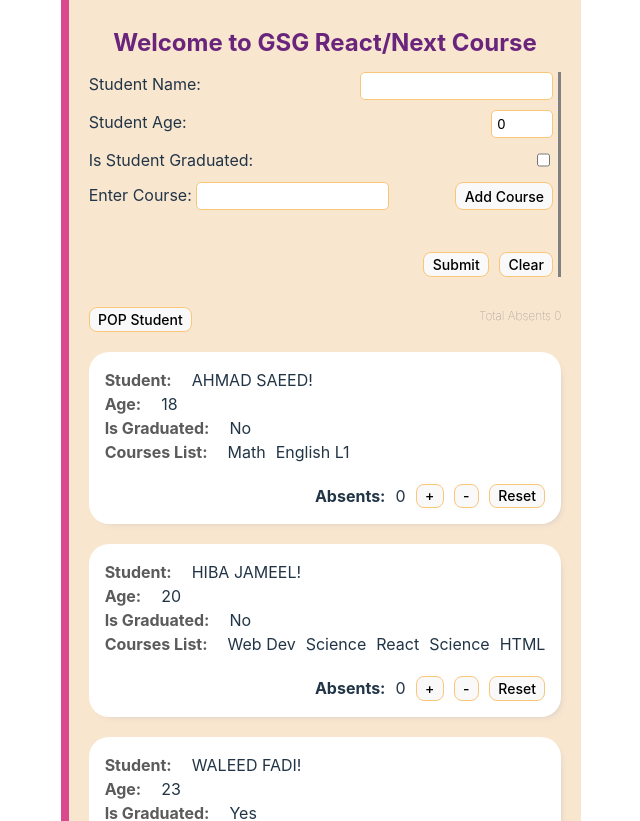
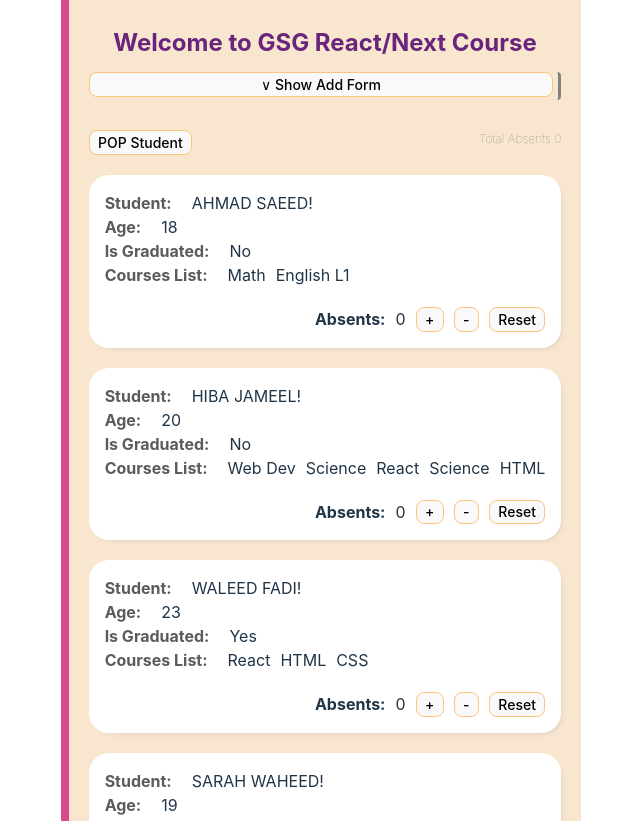
Before and after one commit to LamaAli4/GSG_Course, a React (Vite) app in the folder Student App/: page / in a window 1280 px wide. Shown: the top 821 px of the page, without its empty margins (319-959 px from the left). Built offline with nearby package versions, Linux system fonts and the light colour scheme.

Commit message:
Conditional styles/rendering - (Student App 8)

```diff
--- a/Student App/src/components/add-form/add-form.component.tsx
+++ b/Student App/src/components/add-form/add-form.component.tsx
@@ -18,6 +18,7 @@ interface IProps {
 
 const AddForm = (props: IProps) => {
   const [student, setStudent] = useState<IStudent>(INITIAL_STUDENT);
+  const [isOpen, setIsOpen] = useState(false);
 
   const handleChange = (field: string, value: any) => {
     setStudent({ ...student, [field]: value });
@@ -38,7 +39,11 @@ const AddForm = (props: IProps) => {
   };
 
   return (
-    <div className={`wrapper ${props.className}`}>
+    <div className={`wrapper ${props.className} ${isOpen ? "open" : "closed"}`}>
+      <button onClick={() => setIsOpen(!isOpen)}>
+        {isOpen ? <span>&and;</span> : <span>&or;</span>}{" "}
+        {isOpen ? "Hide" : "Show"} Add Form
+      </button>
       <div className="input">
         <label htmlFor="name">Student Name: </label>
         <input
--- a/Student App/src/components/add-form/add-form.css
+++ b/Student App/src/components/add-form/add-form.css
@@ -1,10 +1,25 @@
+.wrapper.addForm.closed {
+  max-height: 28px;
+  overflow: hidden;
+}
+
+.wrapper.addForm.open {
+  overflow: hidden;
+  max-height: 500px;
+  z-index: 3;
+}
+
 .wrapper.addForm {
   display: flex;
   flex-direction: column;
   row-gap: 10px;
   margin-bottom: 30px;
   border-right: 3px solid gray;
+  border-radius: 4px;
   padding-right: 5px;
+  background-color: #f9e6cf;
+  z-index: 2;
+  transition: 200ms max-height ease-in;
 }
 
 .wrapper.addForm .input {
--- a/Student App/src/index.css
+++ b/Student App/src/index.css
@@ -54,11 +54,6 @@ button:hover {
   background-color: #dc9fbc;
 }
 
-button:focus,
-button:focus-visible {
-  outline: 4px auto -webkit-focus-ring-color;
-}
-
 @media (prefers-color-scheme: light) {
   :root {
     color: #213547;
```
